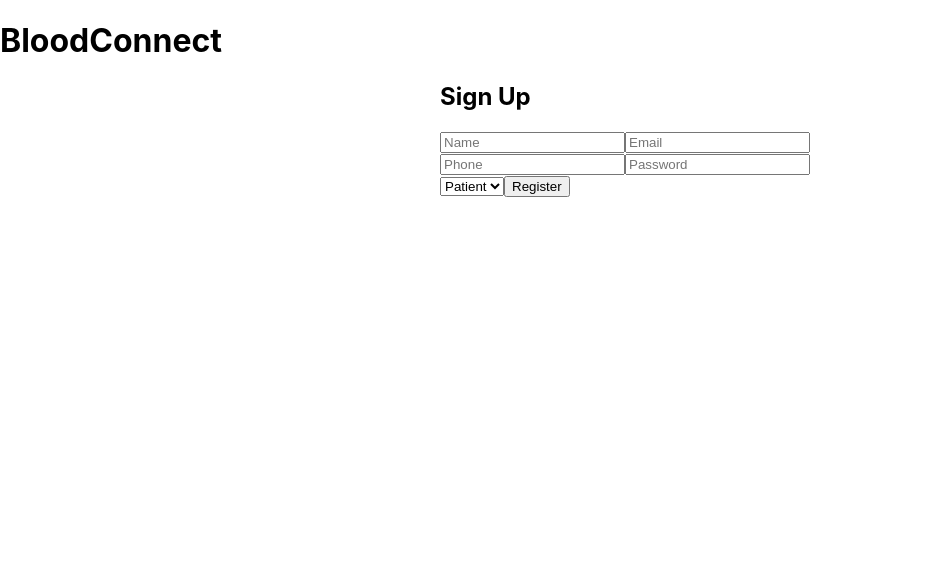
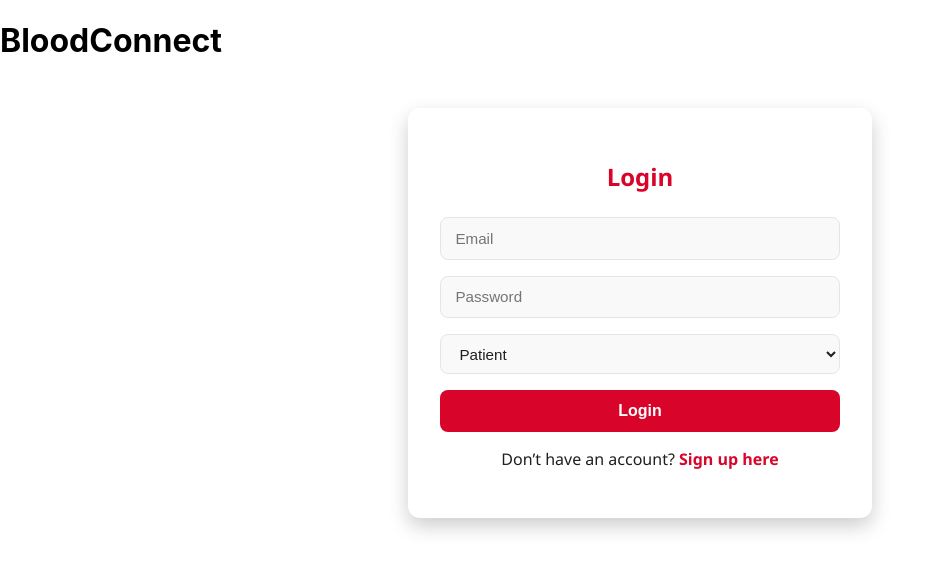
Before and after one commit to dylanchezz/DonorConnect, a React (Create React App) app in the folder DonorConnect/frontend/: page /login in a window 1280 px wide. Shown: the top 572 px of the page, without its empty margins (0-940 px from the left). Built offline with nearby package versions, Linux system fonts and the light colour scheme.

Commit message:
Styling the login and signup pages

```diff
--- a/DonorConnect/frontend/package.json
+++ b/DonorConnect/frontend/package.json
@@ -7,8 +7,10 @@
     "@testing-library/jest-dom": "^6.6.3",
     "@testing-library/react": "^16.3.0",
     "@testing-library/user-event": "^13.5.0",
+    "axios": "^1.10.0",
     "react": "^19.1.0",
     "react-dom": "^19.1.0",
+    "react-router-dom": "^7.6.2",
     "react-scripts": "5.0.1",
     "web-vitals": "^2.1.4"
   },
--- a/DonorConnect/frontend/src/App.js
+++ b/DonorConnect/frontend/src/App.js
@@ -1,14 +1,21 @@
+// src/App.js
 import React from 'react';
-import SignupForm from './components/SignUp_Form.js';
-
+import { BrowserRouter as Router, Routes, Route } from 'react-router-dom';
+import SignupForm from './components/SignUp_Form';
+import LoginForm from './components/loginForm';
 
 function App() {
-    return (
+  return (
+    <Router>
       <div className="App">
         <h1>BloodConnect</h1>
-        <SignupForm />
+        <Routes>
+          <Route path="/" element={<SignupForm />} />
+          <Route path="/login" element={<LoginForm />} />
+        </Routes>
       </div>
-    );
-  }
+    </Router>
+  );
+}
 
 export default App;
--- /dev/null
+++ b/DonorConnect/frontend/src/components/FormStyles.css
@@ -0,0 +1,135 @@
+/* src/components/FormStyles.css */
+
+.form-container {
+  max-width: 400px;
+  margin: 3rem auto;
+  padding: 2rem;
+  background: #ffffff;
+  border-radius: 12px;
+  box-shadow: 0 8px 20px rgba(0, 0, 0, 0.2);
+  color: #1f1f1f;
+  font-family: 'Segoe UI', Tahoma, Geneva, Verdana, sans-serif;
+
+  animation: slideUpFade 0.6s ease forwards;
+  opacity: 0;
+  transform: translateY(30px);
+}
+
+@keyframes slideUpFade {
+  to {
+    opacity: 1;
+    transform: translateY(0);
+  }
+}
+
+.form-container h2 {
+  text-align: center;
+  margin-bottom: 1.5rem;
+  color: #d90429;
+}
+
+form input,
+form select {
+  width: 100%;
+  padding: 0.6rem 0.9rem;
+  margin-bottom: 1rem;
+  border: 1px solid #e5e5e5;
+  border-radius: 8px;
+  background: #f9f9f9;
+  color: #1f1f1f;
+  font-size: 0.95rem;
+  line-height: 1.4;
+  box-sizing: border-box;
+  transition: border-color 0.3s ease, box-shadow 0.3s ease, transform 0.2s ease;
+}
+
+form input:focus,
+form select:focus {
+  outline: none;
+  border-color: #d90429;
+  box-shadow: 0 0 0 3px rgba(217, 4, 41, 0.2);
+  transform: scale(1.02);
+}
+
+button[type="submit"] {
+  width: 100%;
+  padding: 0.75rem;
+  background-color: #d90429;
+  color: #ffffff;
+  font-weight: bold;
+  border: none;
+  border-radius: 8px;
+  font-size: 1rem;
+  cursor: pointer;
+  transition: background-color 0.3s ease, transform 0.2s ease;
+}
+
+button[type="submit"]:hover {
+  background-color: #b80024;
+}
+
+button[type="submit"]:active {
+  transform: scale(0.98);
+  box-shadow: inset 0 0 5px rgba(0, 0, 0, 0.2);
+}
+
+.message,
+.error {
+  margin-top: 1rem;
+  text-align: center;
+  animation: fadeIn 0.5s ease-in;
+}
+
+@keyframes fadeIn {
+  from {
+    opacity: 0;
+    transform: translateY(-10px);
+  }
+  to {
+    opacity: 1;
+    transform: translateY(0);
+  }
+}
+
+.message {
+  color: #28a745;
+}
+
+.error {
+  color: #d90429;
+}
+
+.link-note {
+  margin-top: 1rem;
+  text-align: center;
+}
+
+.link-note a {
+  position: relative;
+  color: #d90429;
+  text-decoration: none;
+  font-weight: bold;
+  transition: color 0.3s;
+}
+
+.link-note a::after {
+  content: '';
+  position: absolute;
+  width: 100%;
+  height: 2px;
+  background: #d90429;
+  bottom: -2px;
+  left: 0;
+  transform: scaleX(0);
+  transform-origin: right;
+  transition: transform 0.3s ease;
+}
+
+.link-note a:hover::after {
+  transform: scaleX(1);
+  transform-origin: left;
+}
+
+.link-note a:hover {
+  text-decoration: none;
+}
--- a/DonorConnect/frontend/src/components/SignUp_Form.js
+++ b/DonorConnect/frontend/src/components/SignUp_Form.js
@@ -1,7 +1,8 @@
-// src/components/SignupForm.js
-
 import React, { useState } from 'react';
 import axios from '../api/axios';
+import { Link } from 'react-router-dom';
+import './FormStyles.css';
+
 
 const SignupForm = () => {
   const [form, setForm] = useState({
@@ -35,7 +36,8 @@ const SignupForm = () => {
   };
 
   return (
-    <div style={{ maxWidth: 400, margin: 'auto' }}>
+    <div className="form-container">
+
       <h2>Sign Up</h2>
       <form onSubmit={handleSubmit}>
         <input name="name" placeholder="Name" value={form.name} onChange={handleChange} required />
@@ -50,6 +52,9 @@ const SignupForm = () => {
         <button type="submit">Register</button>
       </form>
       {message && <p style={{ marginTop: '1rem', color: 'green' }}>{message}</p>}
+      <p className="link-note">
+        Already have an account? <Link to="/login">Log in here</Link>
+      </p>
     </div>
   );
 };
--- a/DonorConnect/frontend/src/components/loginForm.js
+++ b/DonorConnect/frontend/src/components/loginForm.js
@@ -0,0 +1,74 @@
+// src/components/LoginForm.js
+import React, { useState } from 'react';
+import axios from '../api/axios';
+import { Link } from 'react-router-dom';
+import './FormStyles.css';
+
+const LoginForm = () => {
+  const [form, setForm] = useState({
+    email: '',
+    password: '',
+    role: 'Patient',
+  });
+
+  const [message, setMessage] = useState('');
+
+  const handleChange = (e) => {
+    setForm(prev => ({
+      ...prev,
+      [e.target.name]: e.target.value,
+    }));
+  };
+
+  const handleSubmit = async (e) => {
+    e.preventDefault();
+    setMessage('');
+
+    try {
+      const res = await axios.post('/auth/login', form);
+      const { token, user } = res.data;
+      localStorage.setItem('token', token);
+      setMessage(`Welcome ${user.name} (${user.role})`);
+      // redirect or navigate to dashboard if needed
+    } catch (err) {
+      setMessage(err.response?.data?.error || 'Login failed');
+    }
+  };
+
+  return (
+    <div className="form-container">
+      <h2>Login</h2>
+      <form onSubmit={handleSubmit}>
+        <input
+          type="email"
+          name="email"
+          placeholder="Email"
+          value={form.email}
+          onChange={handleChange}
+          required
+        />
+        <input
+          type="password"
+          name="password"
+          placeholder="Password"
+          value={form.password}
+          onChange={handleChange}
+          required
+        />
+        <select name="role" value={form.role} onChange={handleChange}>
+          <option value="Patient">Patient</option>
+          <option value="Donor">Donor</option>
+          <option value="Admin">Admin</option>
+        </select>
+        <button type="submit">Login</button>
+      </form>
+      {message && <p className="message">{message}</p>}
+
+      <p className="link-note">
+        Don’t have an account? <Link to="/">Sign up here</Link>
+      </p>
+    </div>
+  );
+};
+
+export default LoginForm;
```
Also changed, not shown: 1 other file (tests, documents, lock files or other folders).
